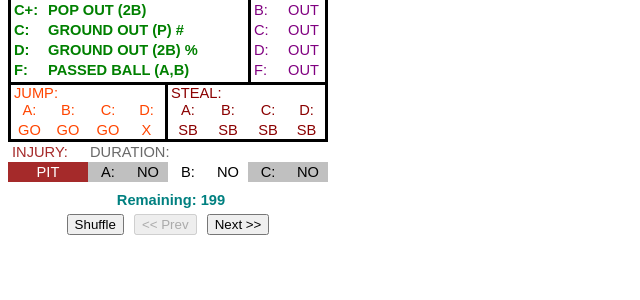
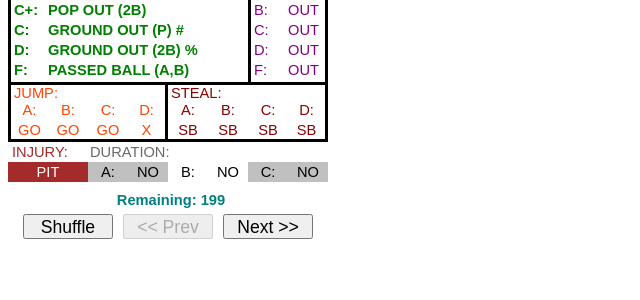
Before and after one commit to webappsecure/b2bfacs, a PHP site: page /b2bfacs.html in a window 1280 px wide. Shown: the part 286-586 px from the top of the page, without its empty margins (0-640 px from the left). Run offline with PHP 8.4, Linux system fonts and the light colour scheme.

Commit message:
Made buttons bigger

```diff
--- a/content/main.css
+++ b/content/main.css
@@ -358,4 +358,7 @@ body {
     }
     button {
         margin: 3px;
+        width: 90px;
+        height: 25px;
+        font-size: larger;
     }
```
